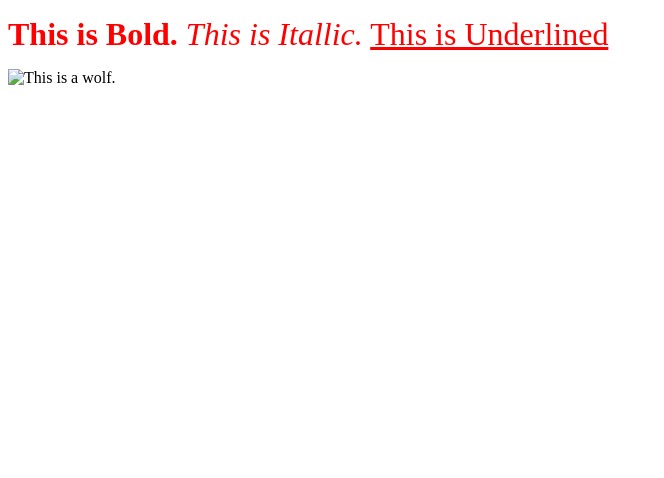
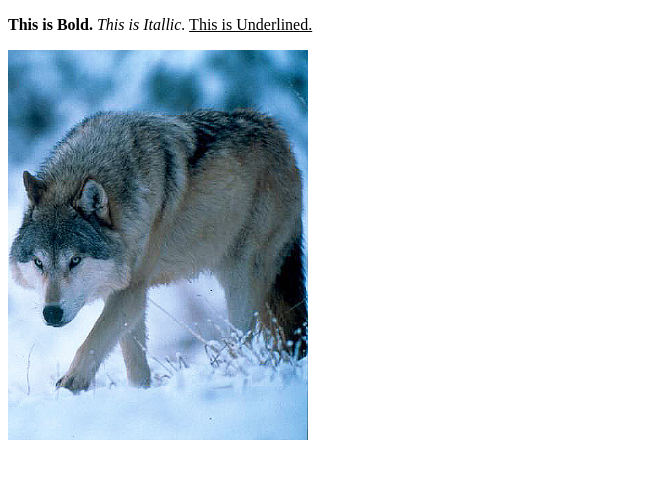
Before and after one commit to Layzon801/Html-and-CSS-Projects, a plain HTML site: page Basic_html_and_javascript_1/Basic_Html_1.html in a window 1280 px wide. Shown: the whole page, without its empty margins (0-664 px from the left). Drawn offline with Linux system fonts and the light colour scheme.

Commit message:
fixed Basic_Html_1

```diff
--- a/Basic_html_and_javascript_1/Basic_Html_1.html
+++ b/Basic_html_and_javascript_1/Basic_Html_1.html
@@ -1,11 +1,10 @@
 <!DOCTYPE html>
 <html lang="en">
-		<script src="Basic_Javascript_1.js"></script>
+	<script src="Basic_Javascript_1.js"></script>
+<main>
+	<p>
+		<b>This is Bold.</b> <i>This is Itallic.</i> <u>This is Underlined.</u>
+	</p>
+	<img src="../wolf2.jpg" alt="This is a wolf." width="300" length="350">
+</main>
 </html>
-<main>
-	<p><font color="Red" face="times new roman" Size="6">
-	<b>This is Bold.</b> <i>This is Itallic.</i> <u>This is Underlined</u>
-	</font>
-	</p>
-	<img src="wol2.jpg" alt="This is a wolf." width="300" length="350"
-</main>
```
Also changed, not shown: wolf2.jpg (added).
